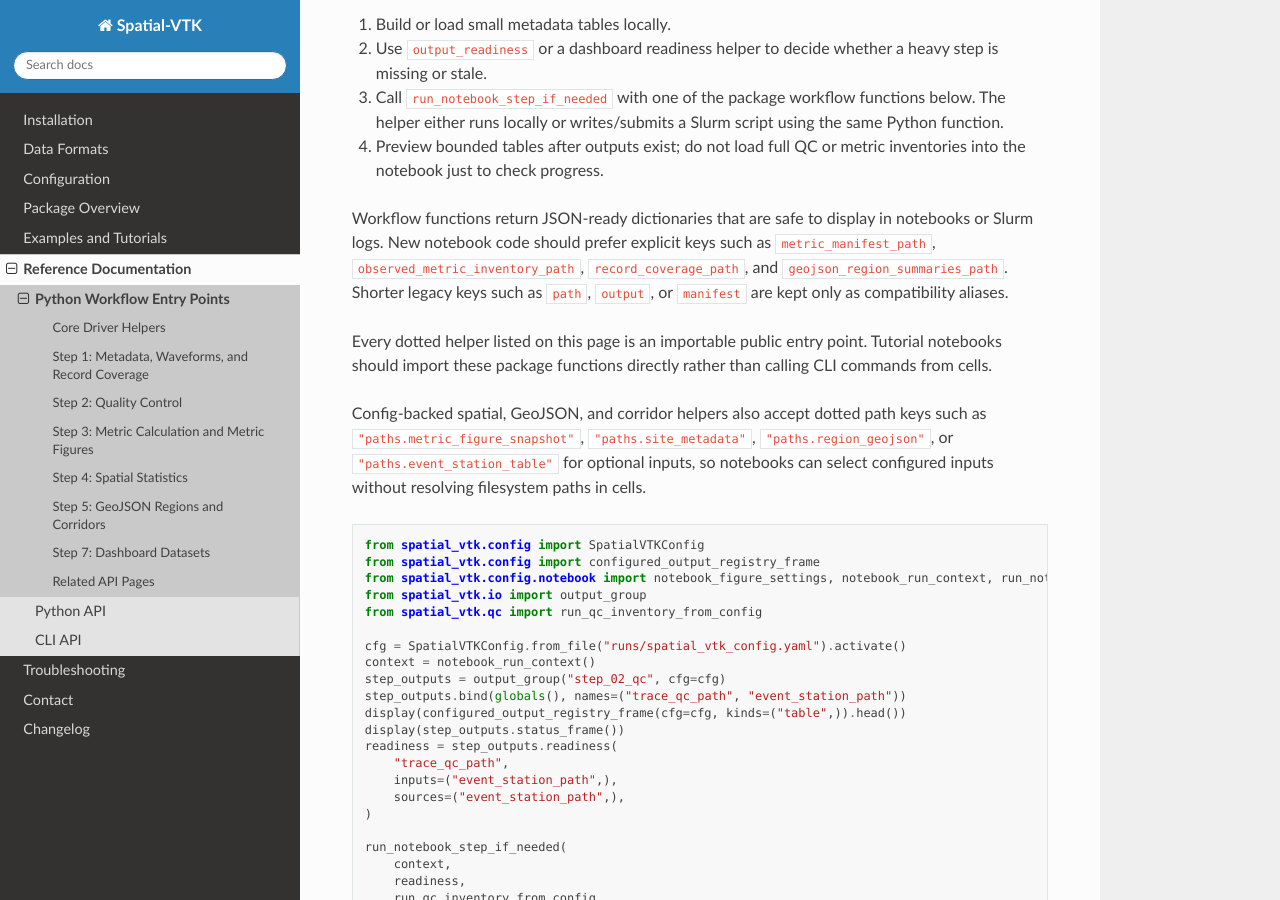
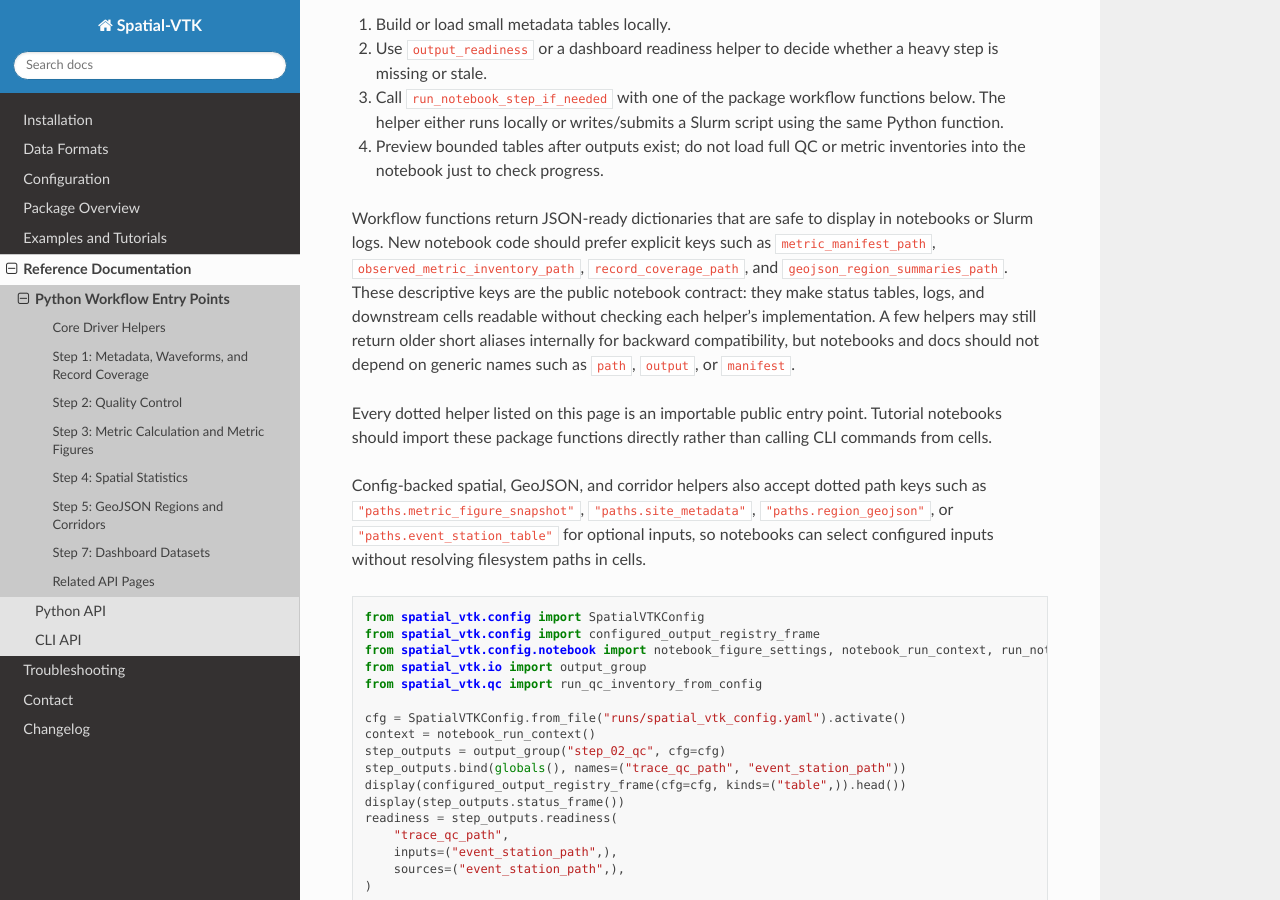
Before and after one commit to bcbirkel/spatial-vtk, a Sphinx documentation site: the page built from docs/reference/python_workflows.rst, in a window 1280 px wide and 900 px high, scrolled down 388 px. Built offline with Sphinx 7.4.7 and the Read the Docs theme 3.1.0, drawn with Linux system fonts in a browser that asks for light colours.

Commit message:
Clarify workflow result key contract

```diff
--- a/docs/changelog.rst
+++ b/docs/changelog.rst
@@ -2,6 +2,11 @@ Changelog
 =========
 
 2026-06-17
+   Clarified Python workflow helper return-value guidance so notebooks treat
+   descriptive keys such as ``metric_manifest_path`` and
+   ``geojson_region_summaries_path`` as the public contract, while generic
+   aliases such as ``path``, ``output``, and ``manifest`` are documented only
+   as backward-compatible internals that notebooks should not depend on.
    Clarified the API reference start points for ``spatial_vtk.io``,
    ``spatial_vtk.qc``, ``spatial_vtk.metrics``, and ``spatial_vtk.spatial`` so
    workflow users see package-level imports before lower-level implementation
--- a/docs/reference/python_workflows.rst
+++ b/docs/reference/python_workflows.rst
@@ -23,9 +23,12 @@ for terminal-oriented workflows and generated batch scripts.
 Workflow functions return JSON-ready dictionaries that are safe to display in
 notebooks or Slurm logs. New notebook code should prefer explicit keys such as
 ``metric_manifest_path``, ``observed_metric_inventory_path``,
-``record_coverage_path``, and ``geojson_region_summaries_path``. Shorter legacy
-keys such as ``path``, ``output``, or ``manifest`` are kept only as
-compatibility aliases.
+``record_coverage_path``, and ``geojson_region_summaries_path``. These
+descriptive keys are the public notebook contract: they make status tables,
+logs, and downstream cells readable without checking each helper's
+implementation. A few helpers may still return older short aliases internally
+for backward compatibility, but notebooks and docs should not depend on generic
+names such as ``path``, ``output``, or ``manifest``.
 
 Every dotted helper listed on this page is an importable public entry point.
 Tutorial notebooks should import these package functions directly rather than
```
Also changed, not shown: 1 other file.
